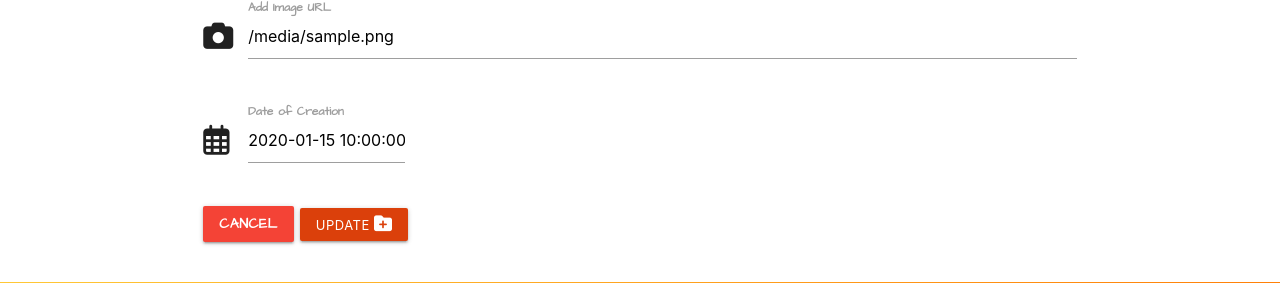
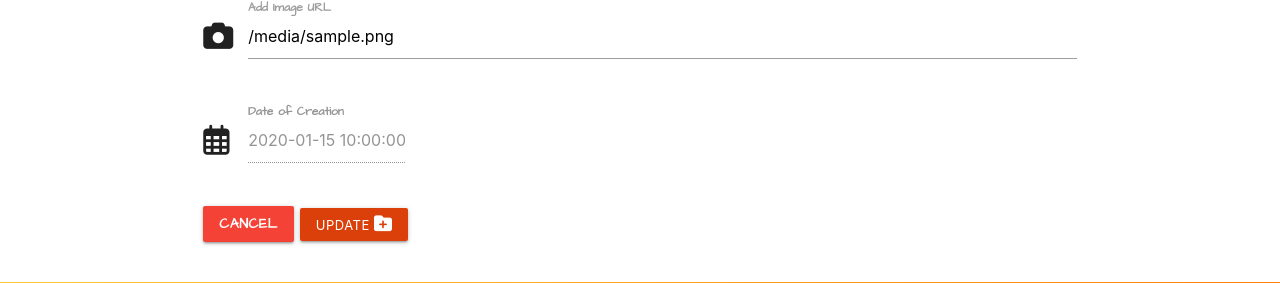
Before and after one commit to KTM28/The-Higher-Taste-CookBook, a Flask app: template templates/editrecipe.html in a window 1280 px wide. Shown: the part 680-963 px from the top of the page. Run offline with Flask 2, Linux system fonts and the light colour scheme; the template is opened without the code that fills it: most values are stand-ins (such as "Sample title", 1, 10 or a date in 2020); some libraries are stand-ins or nearby versions.

Commit message:
removed datepicker class and added readonly attribute to the date input field in editrecipe.html

```diff
--- a/templates/editrecipe.html
+++ b/templates/editrecipe.html
@@ -103,8 +103,8 @@
             <div class="row">
                 <div class="input-field col s12 m6 l3">
                     <i class="prefix far fa-calendar-alt"></i>
-                    <input id="added_date" name="added_date" type="text" class="datepicker"
-                        value="{{recipe.added_date}}">
+                    <input id="added_date" name="added_date" type="text"
+                        value="{{recipe.added_date}}" readonly="readonly">
                     <label for="added_date">Date of Creation</label>
                 </div>
             </div>
```
